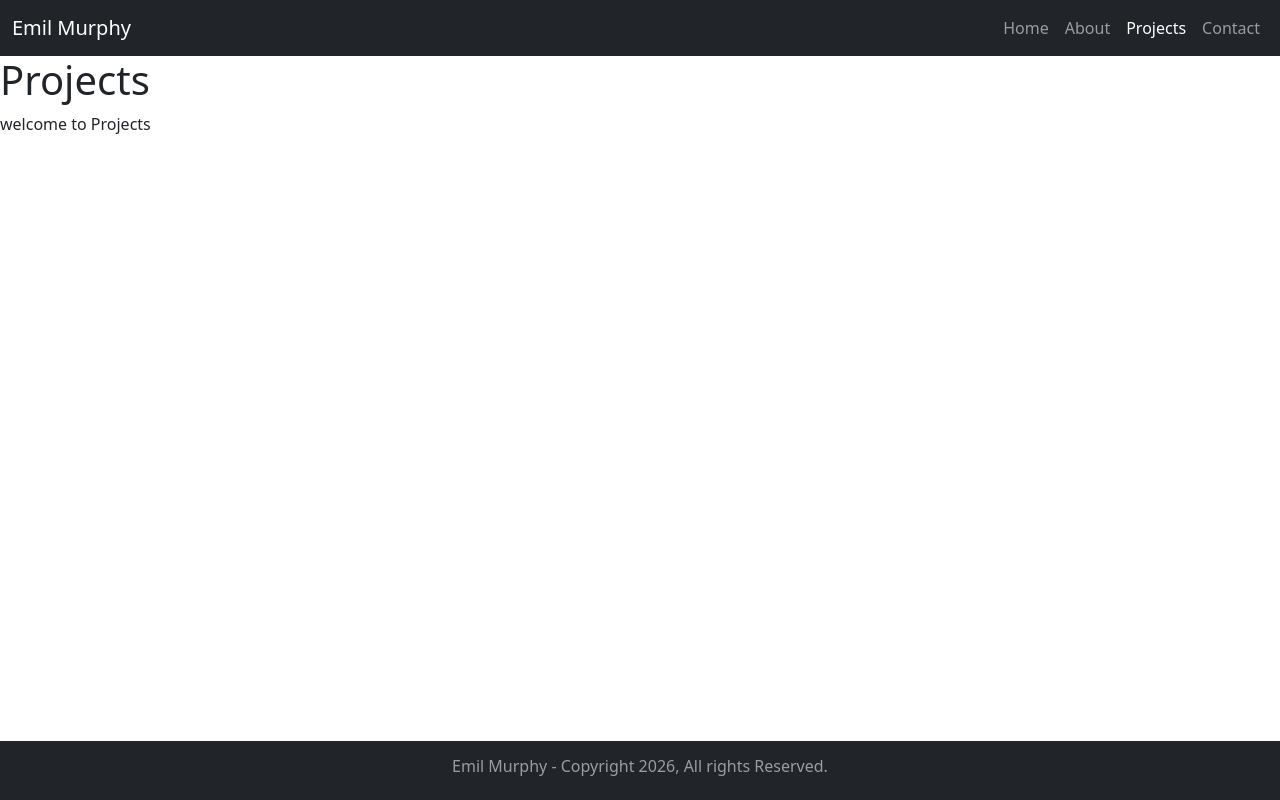
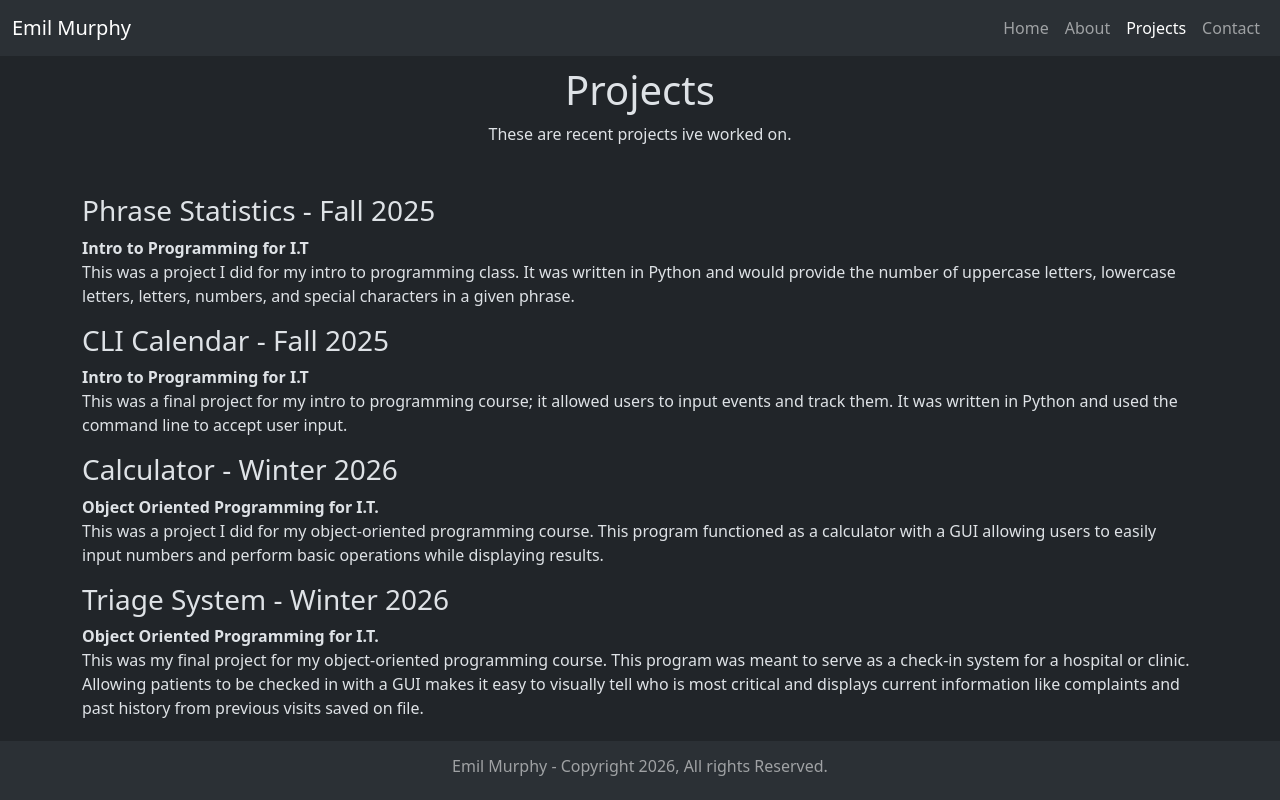
Before and after one commit to emil5122/assignment2-INFR3120-, a Node server app: page /projects in a window 1280 px wide. Run offline with Node 20, Linux system fonts and the light colour scheme; some libraries are stand-ins or nearby versions.

Commit message:
Added page content, removed unnecesary files and functions created by express.

```diff
--- a/app.js
+++ b/app.js
@@ -5,7 +5,6 @@ let cookieParser = require('cookie-parser');
 let logger = require('morgan');
 
 let indexRouter = require('./routes/index');
-let usersRouter = require('./routes/users');
 
 let app = express();
 
@@ -21,7 +20,6 @@ app.use(express.static(path.join(__dirname, 'public')));
 app.use(express.static(path.join(__dirname, 'node_modules')));
 
 app.use('/', indexRouter);
-app.use('/users', usersRouter);
 
 // catch 404 and forward to error handler
 app.use(function(req, res, next) {
--- a/public/Content/style.css
+++ b/public/Content/style.css
@@ -1,8 +1,24 @@
-body {
-  padding: 50px;
-  font: 14px "Lucida Grande", Helvetica, Arial, sans-serif;
+
+/* Centering for the page title found on every page, set with the Title Variable */
+.pageTitle{
+  text-align: center;
+  padding-top: 10px; /* so it doesnt hug the top as much */
 }
 
-a {
-  color: #00B7FF;
+.pageText{
+  text-align: center;
 }
+
+/* overides default bootstrap colors, sets it to purple instead of blue. */
+.btn-primary {
+  --bs-btn-bg: #ab7dfb;
+  --bs-btn-border-color: #ab7dfb;
+  --bs-btn-hover-bg: #7845ca;
+  --bs-btn-hover-border-color: #7845ca;
+}
+
+/* does the same for checkboxes, sets it to purple instead of blue. */
+.form-check-input:checked {
+  background-color: #ab7dfb;
+  border-color: #ab7dfb;
+}
--- a/server.js
+++ b/server.js
@@ -4,7 +4,7 @@
  * Module dependencies.
  */
 
-var app = require('./app');
+var app = require('./app'); // pulls express server from app.js where it is exported
 var debug = require('debug')('assignment2:server');
 var http = require('http');
 
@@ -12,42 +12,26 @@ var http = require('http');
  * Get port from environment and store in Express.
  */
 
-var port = normalizePort(process.env.PORT || '3000');
+var port = 3000; // Sets port for the express server.
 app.set('port', port);
 
 /**
  * Create HTTP server.
  */
 
-var server = http.createServer(app);
+var server = http.createServer(app); // creates the express server
 
 /**
  * Listen on provided port, on all network interfaces.
  */
 
-server.listen(port);
+server.listen(port); // Makes the server listen on a specific port so we can send requests.
 server.on('error', onError);
 server.on('listening', onListening);
 
-/**
- * Normalize a port into a number, string, or false.
- */
 
-function normalizePort(val) {
-  var port = parseInt(val, 10);
 
-  if (isNaN(port)) {
-    // named pipe
-    return val;
-  }
-
-  if (port >= 0) {
-    // port number
-    return port;
-  }
-
-  return false;
-}
+// removed normalizePort (useless)
 
 /**
  * Event listener for HTTP server "error" event.
--- a/views/error.ejs
+++ b/views/error.ejs
@@ -1,6 +1,8 @@
 <%- include('partials/header') %>
 <%- include('partials/main_nav') %>
+<!-- PAGE BEGIN -->
     <h1><%= message %></h1>
     <h2><%= error.status %></h2>
     <pre><%= error.stack %></pre>
+<!-- PAGE END -->
 <%- include('partials/footer') %>
--- a/views/partials/footer.ejs
+++ b/views/partials/footer.ejs
@@ -1,5 +1,5 @@
 
-    <nav class="navbar fixed-bottom navbar-dark bg-dark justify-content-center"> <!-- Uses navbar components as a footer. -->
+    <nav class="navbar fixed-bottom navbar-dark bg-body-tertiary justify-content-center"> <!-- Uses navbar components as a footer. -->
         <h6 class="navbar-text">Emil Murphy - Copyright 2026, All rights Reserved.</h6>
     </nav>
     </body>
--- a/views/partials/header.ejs
+++ b/views/partials/header.ejs
@@ -1,8 +1,9 @@
-<html>
+<html data-bs-theme="dark">
   <head>
     <title><%= title %></title>
     <link rel="stylesheet" href="bootstrap/dist/css/bootstrap.min.css">
     <link rel="stylesheet" href="@fortawesome/fontawesome-free/css/all.min.css">
+    <link rel="stylesheet" href="/Content/Style.css"
     <script src="bootstrap/dist/js/bootstrap.bundle.min.js"></script>
     </head>
   <body>
--- a/views/partials/main_nav.ejs
+++ b/views/partials/main_nav.ejs
@@ -1,4 +1,4 @@
-    <nav class="navbar navbar-expand-lg navbar-dark bg-dark">
+    <nav class="navbar navbar-expand-lg navbar-dark bg-body-tertiary">
       <div class="container-fluid">
         <a class="navbar-brand" href="#">Emil Murphy</a>
         <div class="collapse navbar-collapse" id="navbarSupportedContent">
--- a/views/projects.ejs
+++ b/views/projects.ejs
@@ -2,6 +2,33 @@
 
 <%- include('partials/header') %>
 <%- include('partials/main_nav') %>
-  <h1><%= title %></h1>
-  <p> welcome to <%= title %></p>
+<!-- PAGE BEGIN -->
+    <h1 class="pageTitle"><%= title %></h1>
+    <p class="pageText">These are recent projects ive worked on.</p>
+    <div class="container my-5"> <!-- Puts everything in the center -->
+      <div class="project">
+          <h3>Phrase Statistics - Fall 2025</h3>
+          <b>Intro to Programming for I.T</b>
+          <p>This was a project I did for my intro to programming class. It was written in Python and would provide the number of uppercase letters, lowercase letters, letters, numbers, and special characters in a given phrase.</p>
+      </div>
+      <div class="project">
+          <h3>CLI Calendar - Fall 2025</h3>
+          <b>Intro to Programming for I.T</b>
+          <p>This was a final project for my intro to programming course; it allowed users to input events and track them. It was written in Python and used the command line to accept user input.</p>
+      </div>
+      <div class="project">
+          <h3>Calculator - Winter 2026</h3>
+          <b>Object Oriented Programming for I.T.</b>
+          <p>This was a project I did for my object-oriented programming course. This program functioned as a calculator with a GUI allowing users to easily input numbers and perform basic operations while displaying results. </p>
+      </div>
+      <div class="project">
+          <h3>Triage System - Winter 2026</h3>
+          <b>Object Oriented Programming for I.T.</b>
+          <p>This was my final project for my object-oriented programming course. This program was meant to serve as a check-in system for a hospital or clinic. Allowing patients to be checked in with a GUI makes it easy to visually tell who is most critical and displays current information like complaints and past history from previous visits saved on file.</p>
+      </div>
+    </div>
+
+    </div>
+
+<!-- PAGE END -->
 <%- include('partials/footer') %>
```
Also changed, not shown: routes/users.js (deleted, +0 -9 lines), views/about.ejs (+8 -2 lines), views/contact.ejs (+27 -2 lines), views/home.ejs (+6 -2 lines).
